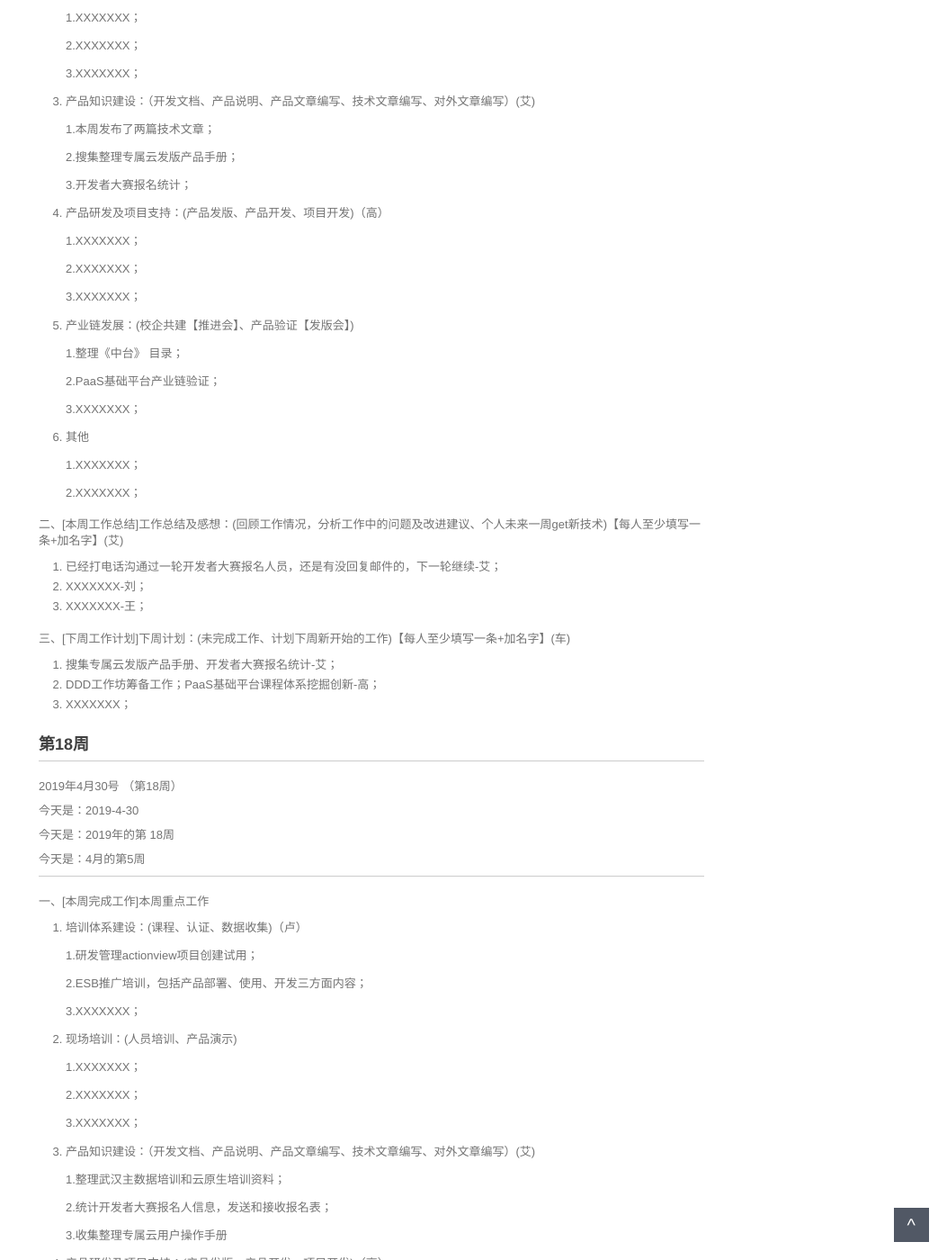
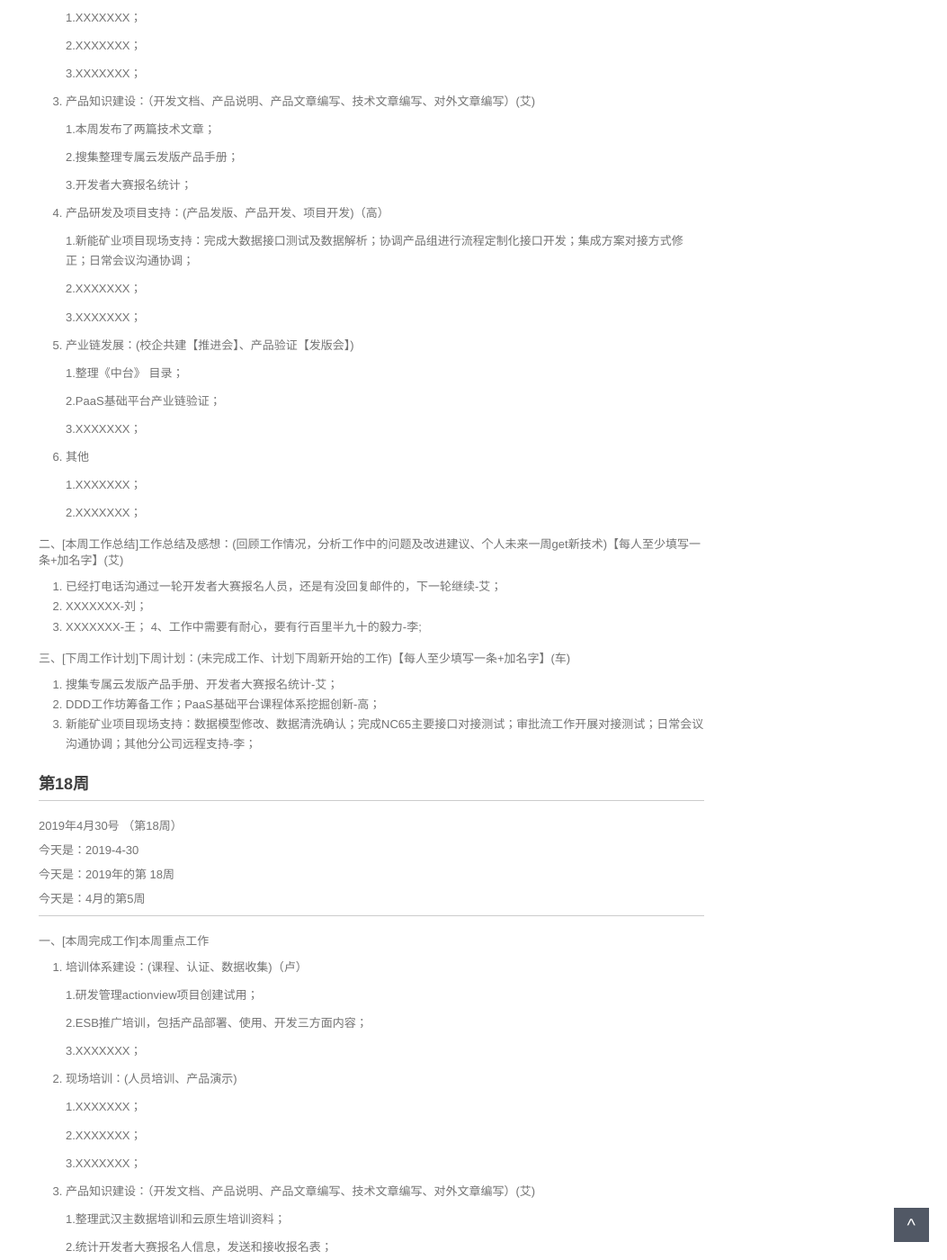
Before and after one commit to walllFlower/blog, a Jekyll site: the page built from _posts/2018-07-17-day_report_cxz.md, in a window 1280 px wide and 1400 px high, scrolled down 683 px. Shown: the whole window at 90% size, without its empty margins (227-1280 px from the left). Built offline with Jekyll 4.4.1, drawn with Linux system fonts in a browser that asks for light colours; comment, search, counter and statistics services are not loaded.

Commit message:
Update 2018-07-17-day_report_cxz.md
add by lh

```diff
--- a/_posts/2018-07-17-day_report_cxz.md
+++ b/_posts/2018-07-17-day_report_cxz.md
@@ -49,7 +49,7 @@ categories: 技术运营工作周报
 
 4. 产品研发及项目支持：(产品发版、产品开发、项目开发)（高）
 
-    1.XXXXXXX；
+    1.新能矿业项目现场支持：完成大数据接口测试及数据解析；协调产品组进行流程定制化接口开发；集成方案对接方式修正；日常会议沟通协调；
 
     2.XXXXXXX；
 
@@ -74,12 +74,13 @@ categories: 技术运营工作周报
 1. 已经打电话沟通过一轮开发者大赛报名人员，还是有没回复邮件的，下一轮继续-艾；
 2. XXXXXXX-刘；
 3. XXXXXXX-王；
+4、工作中需要有耐心，要有行百里半九十的毅力-李;
 
 三、[下周工作计划]下周计划：(未完成工作、计划下周新开始的工作)【每人至少填写一条+加名字】(车)
 
 1. 搜集专属云发版产品手册、开发者大赛报名统计-艾；
 2. DDD工作坊筹备工作；PaaS基础平台课程体系挖掘创新-高；
-3. XXXXXXX；
+3. 新能矿业项目现场支持：数据模型修改、数据清洗确认；完成NC65主要接口对接测试；审批流工作开展对接测试；日常会议沟通协调；其他分公司远程支持-李；
 
 
 
```
